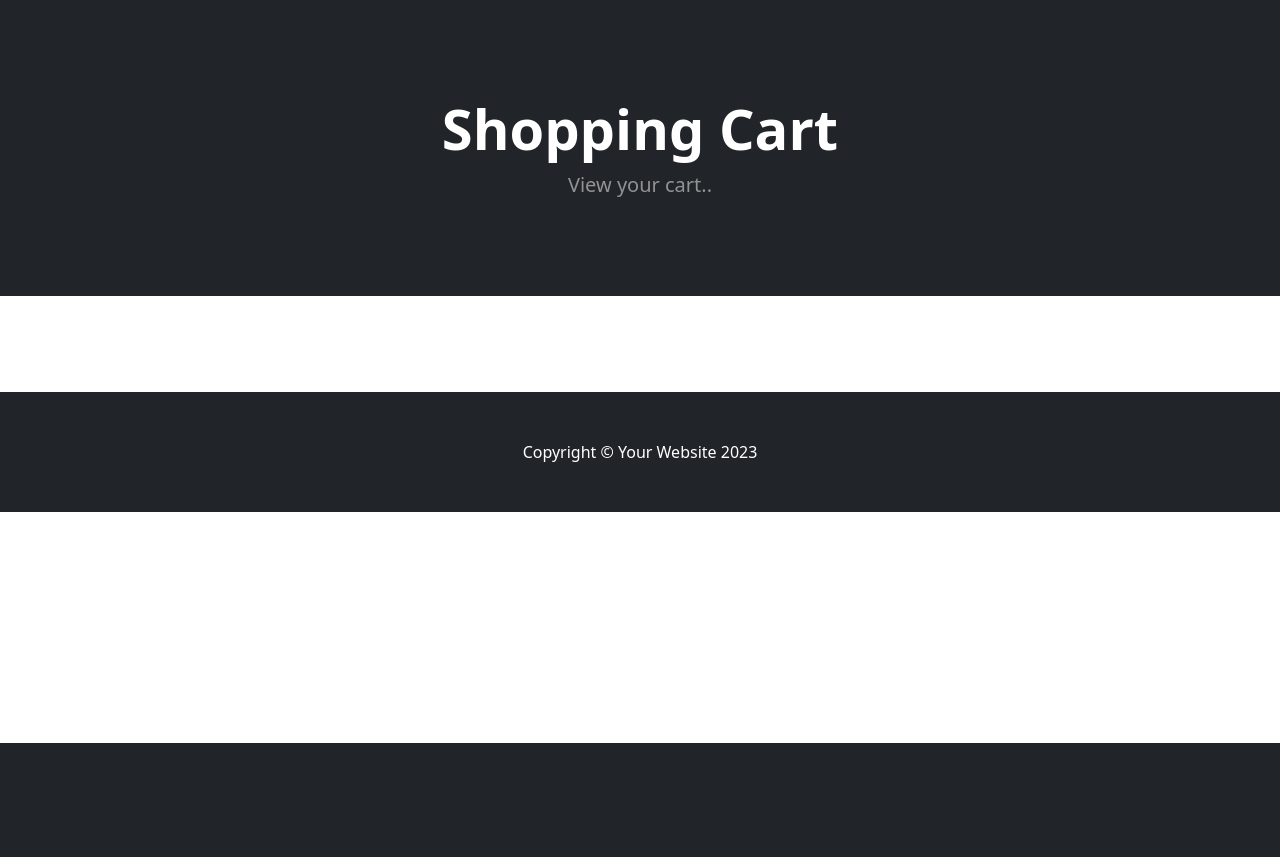
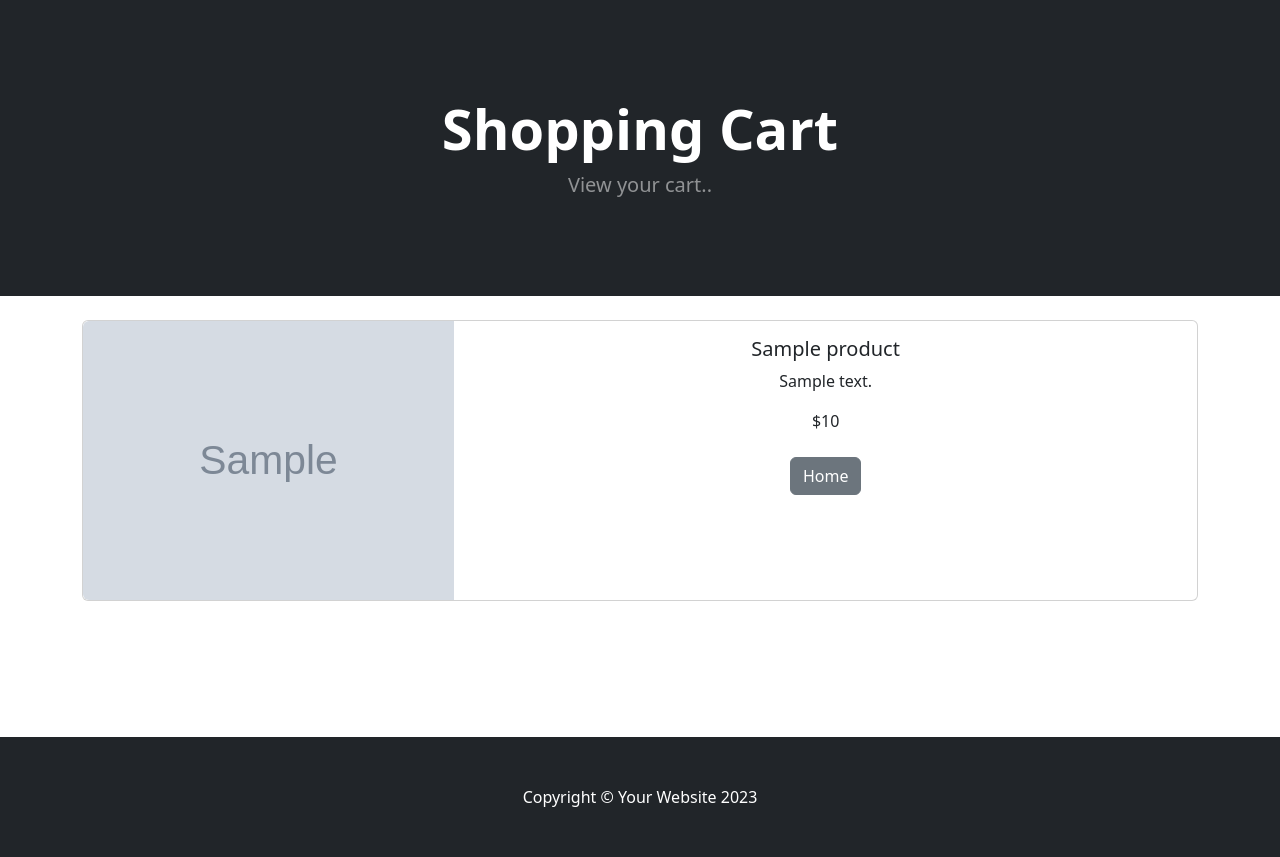
Before and after one commit to miteshtiwary123/Ecommerce_django, a Django app: template cart/templates/cart_summary.html in a window 1280 px wide. Shown: the part 57-914 px from the top of the page. Before the commit the page ends 800 px from the top, so only its background shows below. Run offline with Django 4.2, Linux system fonts and the light colour scheme; the template is opened without the code that fills it: most values are stand-ins (such as "Sample title", 1, 10 or a date in 2020); grey boxes marked "Sample" are stand-in pictures; some libraries are stand-ins or nearby versions.

Commit message:
cart summary page updated

```diff
--- a/cart/cart.py
+++ b/cart/cart.py
@@ -1,4 +1,4 @@
-
+from store.models import Product
 class Cart():
     def __init__(self, request):
         self.session = request.session
@@ -25,3 +25,11 @@
 
     def __len__(self):
         return len(self.cart)
+
+    def get_prods(self):
+        # Get ids from cart
+        product_ids = self.cart.keys()
+        # Use id to lookup products in database model
+        products = Product.objects.filter(id__in=product_ids)
+
+        return products
--- a/cart/templates/cart_summary.html
+++ b/cart/templates/cart_summary.html
@@ -11,5 +11,49 @@
                 </div>
             </div>
         </header>
+        <br />
+        <div class="container">
+            {% if cart_products %}
+            {% for product in cart_products %}
+                <div class="card mb-3">
+                    <div class="row g-0">
+                    <div class="col-md-4">
+                        <img src="{{ product.image.url }}" class="img-fluid rounded-start" alt="...">
+                    </div>
+                    <div class="col-md-8">
+                        <div class="card-body">
+                            <center>
+                                <h5 class="card-title">{{product.name}}</h5>
+                                <p class="card-text">{{product.description}}</p>
+
+                                {% if product.is_sale %}
+                                    <div class="d-flex justify-content-center small text-warning mb-2">
+                                        <div class="bi-star-fill"></div>
+                                        &nbsp;&nbsp; Sale! &nbsp;&nbsp;
+                                        <div class="bi-star-fill"></div>
+                                    </div>
+
+                                    <!-- Product price-->
+                                    <strike>
+                                        ${{ product.price }}
+                                    </strike>
+                                    &nbsp;
+                                    ${{ product.sale_price }}
+                                {% else %}
+                                    ${{ product.price }}
+                                {% endif %}
+                                    <br /><br />
+                                <a href="{% url 'home' %}" class="btn btn-secondary">Home</a>
+                            </center>
+                        </div>
+                    </div>
+                    </div>
+                </div> <br />
+            {% endfor %}
+            {% else %}
+            There's Nothing In Your Cart....
+            <br /><br /><br /><br />
+            {% endif %}
+        </div>
         <br /><br /><br /><br />
         {% endblock content %}
--- a/cart/views.py
+++ b/cart/views.py
@@ -5,7 +5,9 @@
 
 
 def cart_summary(request):
-    return render(request, "cart_summary.html", {})
+    cart = Cart(request)
+    cart_products = cart.get_prods
+    return render(request, "cart_summary.html", {"cart_products":cart_products})
 
 def cart_add(request):
     #Get the cart
```
Also changed, not shown: db.sqlite3.
